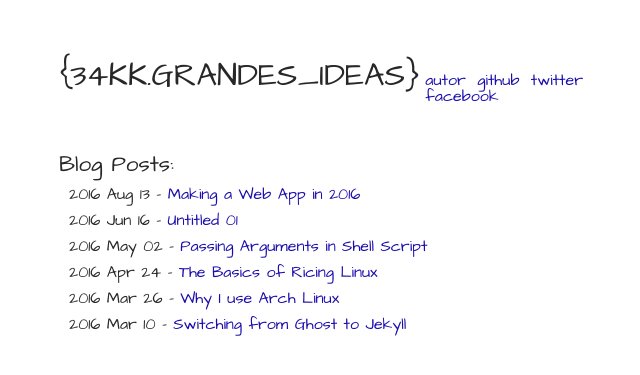
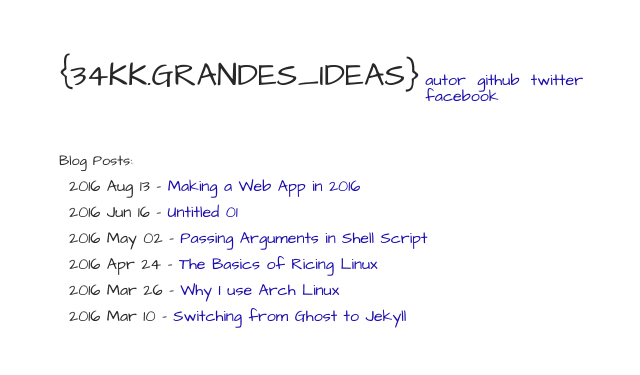
Before and after one commit to 34kk/34kk.github.io, a Jekyll site: the page built from index.html, in a window 1280 px wide. Shown: the top 375 px of the page, without its empty margins (281-921 px from the left). Built offline with Jekyll 4.4.1, drawn with Linux system fonts in a browser that asks for light colours.

Commit message:
Update main.scss

```diff
--- a/assets/css/main.scss
+++ b/assets/css/main.scss
@@ -83,7 +83,7 @@ ul {
 .blog {
 	padding-bottom: 30px;
 	h1 {
-		font-size: 1.4em;
+		font-size: .9em;
 		margin-bottom: 5px;
 	}
 }
```
